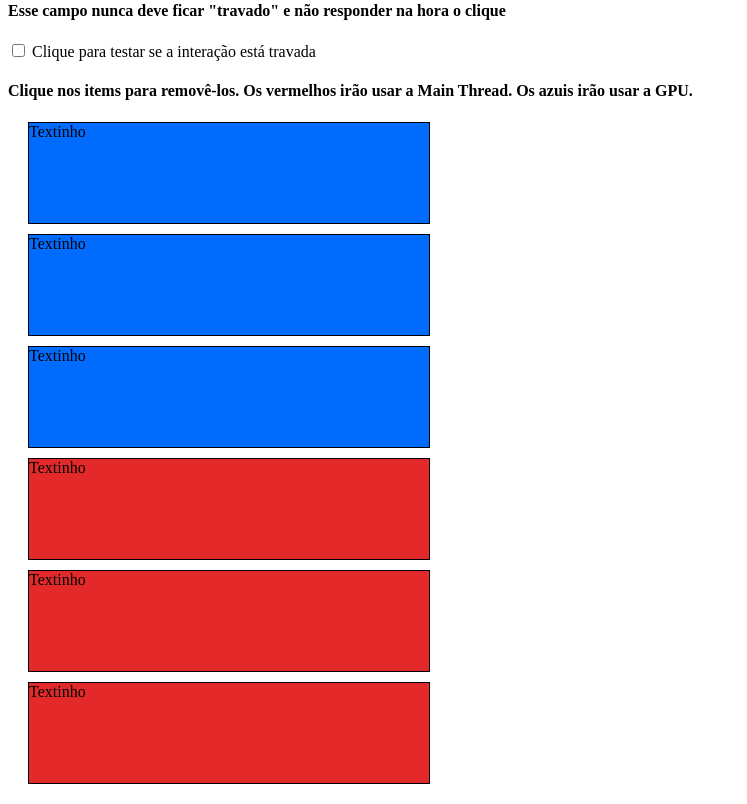
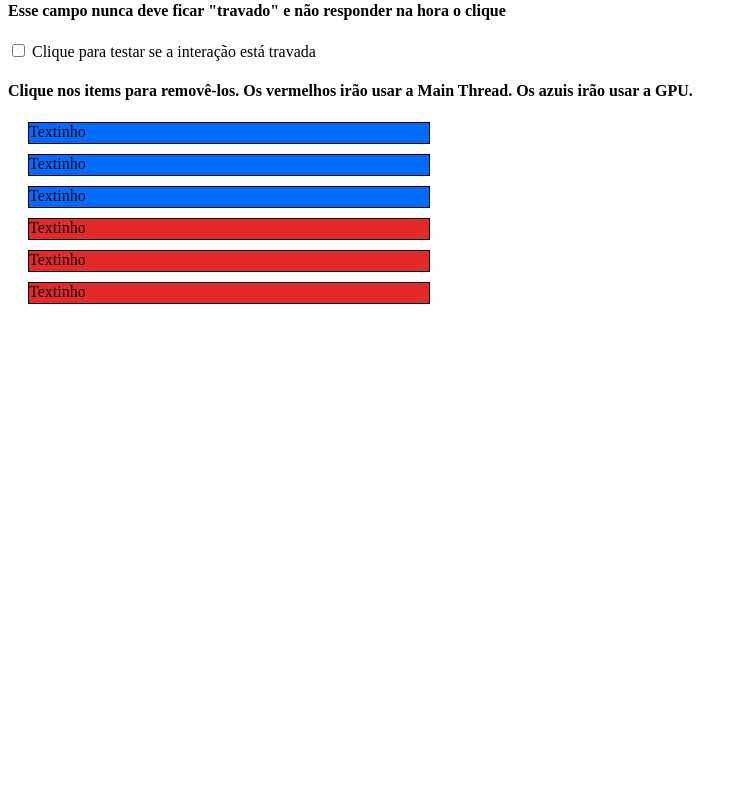
Before and after one commit to WillGluck/WEBPerformanceTests, a Django app: page /performance/ in a window 1280 px wide. Shown: the part 497-1301 px from the top of the page, without its empty margins (0-747 px from the left). After the commit the page ends 801 px from the top, so only its background shows below. Run offline with Django 3.2, Linux system fonts and the light colour scheme.

Commit message:
Diminuindo a altura das barrasss
Change-Id: Ib902d9543f496439b97f46c8c8e80224ebd2ea4e

```diff
--- a/server/performance/static/performance/style.css
+++ b/server/performance/static/performance/style.css
@@ -5,7 +5,7 @@
 
 .item {
   margin-bottom:10px;
-  height: 100px;
+  height: 20px;
   width: 100%;
   border-style: solid;
   border-width: 1px;
```
